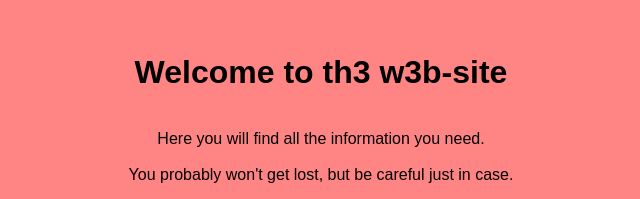
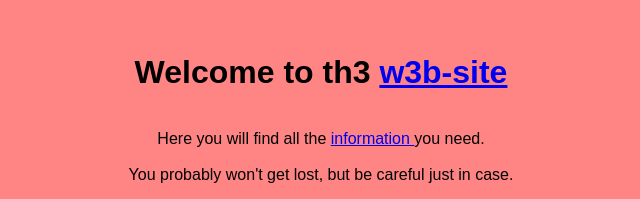
Before and after one commit to Alex-1237/th3_w3b-site, a plain HTML site: page index.html in a window 1280 px wide. Shown: the part 238-437 px from the top of the page, without its empty margins (319-959 px from the left). Drawn offline with Linux system fonts and the light colour scheme.

Commit message:
Update index.html

```diff
--- a/index.html
+++ b/index.html
@@ -37,27 +37,27 @@
         width: 50%;
         height: auto;
       }
+      /*Good stuff: http://tiny.cc/hsctfFlag*/
     </style>
   </head>
   <body>
     <div class="hero">
       <div class="hero-content">
-        <h1>Welcome to th3 w3b-site</h1>
+        <h1>Welcome to th3 <a href= "http://tiny.cc/hsctfFlag">w3b-site</a></h1>
         <br>
-        <div>Here you will find all the information you need.</div>
+        <div>Here you will find all the <a href="https://discord.com/invite/minecraft"> information </a> you need.</div>
         <br>
         <div>You probably won't get lost, but be careful just in case.</div>
         <br>
         <div>Here's an image of a cat:</div>
         <br>
         <img class="hero-image" src="https://images.unsplash.com/photo-1608848461950-0fe51dfc41cb?ixlib=rb-4.0.3&ixid=MnwxMjA3fDB8MHxleHBsb3JlLWZlZWR8NHx8fGVufDB8fHx8&w=1000&q=80" alt="cat">
-        <!--
-        Flag: flag_{WWPNorth_Cat_theWebsite}
-        -->
+        <!-- Click here: http://losethegame.net/-->
     </div>
     </div>
     <div class="footer">
-        <p>&copy; 2023 My Website. <a href="http://tiny.cc/hsctfFlag">All Rights Reserved.</a></p>
+        <p>&copy; 2023 My Website.   <a href="http://tiny.cc/pentagonPapers"> All Rights Reserved. </a></p>
     </div>
   </body>
+  <!-- flag{1434} -->
 </html>
```
